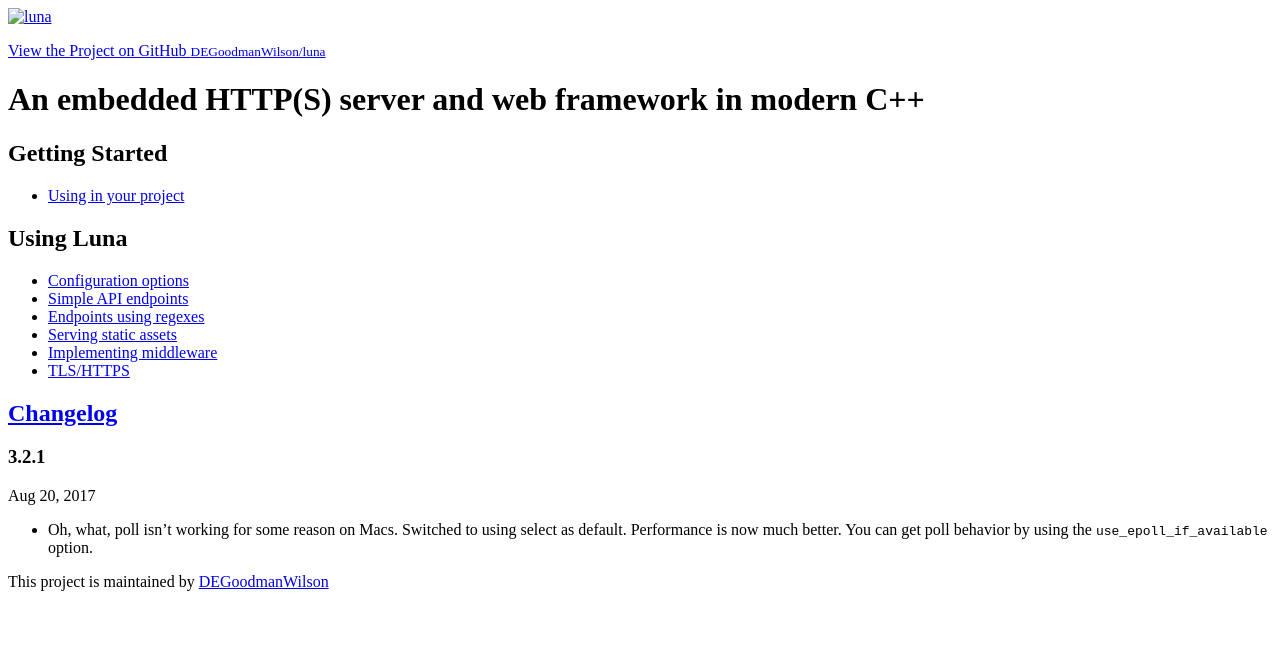
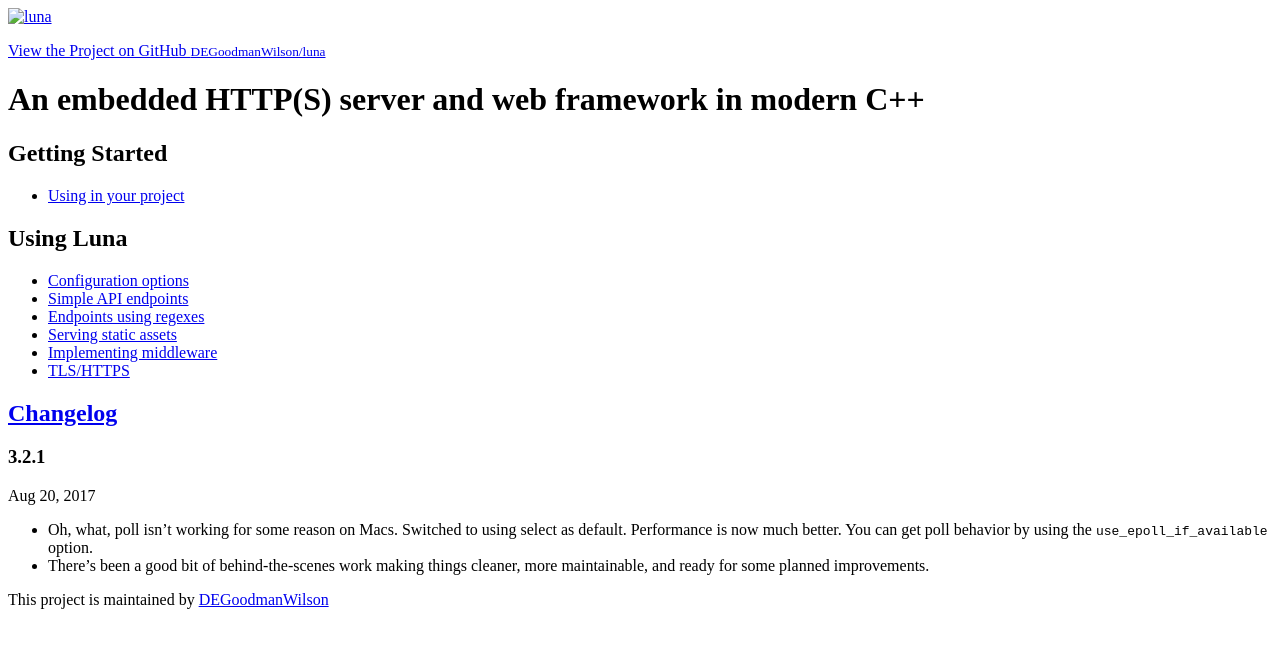
Before and after one commit to DEGoodmanWilson/luna, a Jekyll site: the page built from docs/_posts/2017-08-20-3.2.1.md, in a window 1280 px wide. Shown: the top 648 px of the page. Built offline with Jekyll 4.4.1, drawn with Linux system fonts in a browser that asks for light colours.

Commit message:
Update the readme with the last changes for 3.2.1

```diff
--- a/docs/_posts/2017-08-20-3.2.1.md
+++ b/docs/_posts/2017-08-20-3.2.1.md
@@ -3,3 +3,4 @@ layout: changelog
 ---
 
 - Oh, what, poll isn't working for some reason on Macs. Switched to using select as default. Performance is now much better. You can get poll behavior by using the `use_epoll_if_available` option.
+- There's been a good bit of behind-the-scenes work making things cleaner, more maintainable, and ready for some planned improvements.
```
